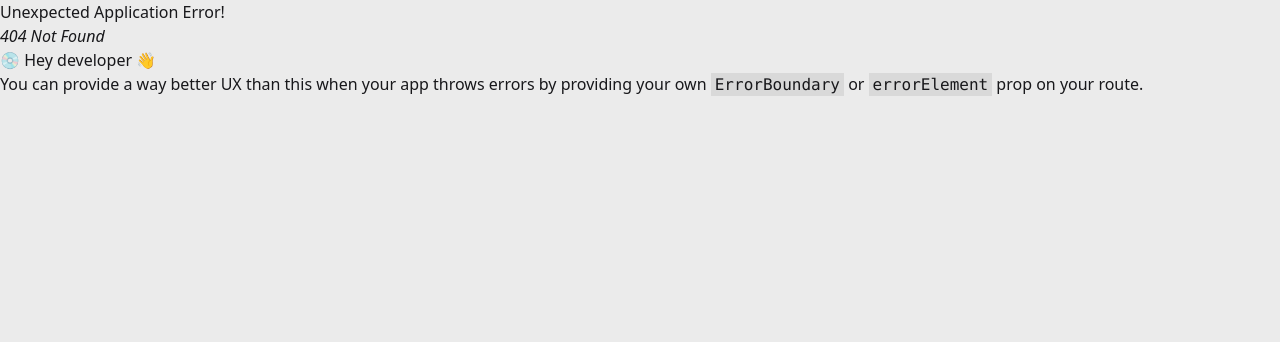
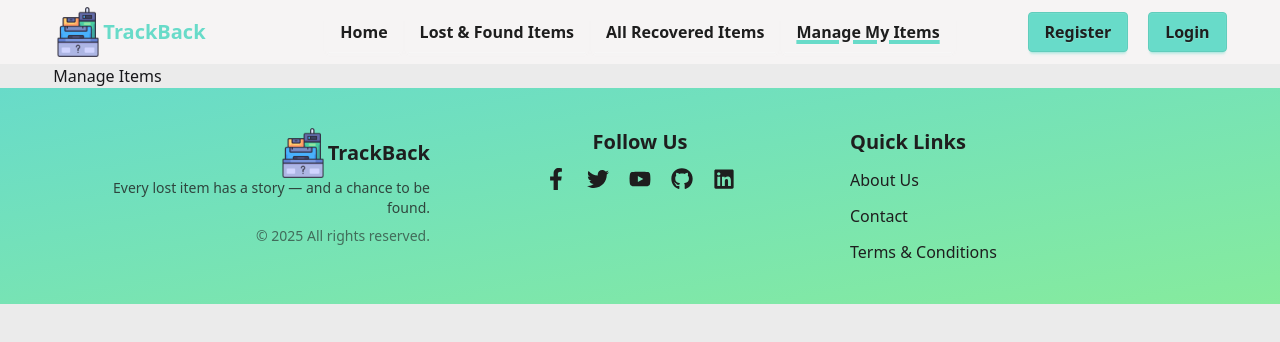
Before and after one commit to gmnayem631/track-back-client, a React (Vite) app: page /manageItems in a window 1280 px wide. Before the commit this address had no page. Shown: the top 342 px of the page. Built offline with nearby package versions, Linux system fonts and the light colour scheme.

Commit message:
created basic router setup

```diff
--- a/src/components/Footer.jsx
+++ b/src/components/Footer.jsx
@@ -13,7 +13,7 @@ const Footer = () => {
   return (
     <div className="bg-gradient-to-br from-primary to-accent text-neutral">
       <footer className="p-10 justify-evenly">
-        <div className="max-w-7xl mx-auto grid md:grid-cols-3 gap-10">
+        <div className="max-w-11/12 mx-auto grid md:grid-cols-3 gap-10">
           {/* Company Info */}
           <div className="flex flex-col items-center md:items-end text-center md:text-right">
             <div className="flex items-center justify-center">
--- a/src/components/Navbar.jsx
+++ b/src/components/Navbar.jsx
@@ -12,19 +12,19 @@ const Navbar = () => {
         Home
       </NavLink>
       <NavLink
-        to={"/addTask"}
+        to={"/lostAndFoundItems"}
         className="btn bg-transparent text-neutral border-0 text-base"
       >
         Lost & Found Items
       </NavLink>
       <NavLink
-        to={"/browseTasks"}
+        to={"/recoveredItems"}
         className="btn bg-transparent text-neutral border-0 text-base"
       >
         All Recovered Items
       </NavLink>
       <NavLink
-        to={"/myPostedTasks"}
+        to={"/manageItems"}
         className="btn bg-transparent text-neutral border-0 text-base"
       >
         Manage My Items
@@ -32,7 +32,7 @@ const Navbar = () => {
     </>
   );
   return (
-    <div className="navbar p-0 max-w-7xl mx-auto">
+    <div className="navbar p-0 max-w-11/12 mx-auto">
       <div className="navbar-start">
         <div className="dropdown">
           <div tabIndex={0} role="button" className="btn btn-ghost lg:hidden">
--- a/src/pages/Home.jsx
+++ b/src/pages/Home.jsx
@@ -0,0 +1,7 @@
+import React from "react";
+
+const Home = () => {
+  return <div className="max-w-11/12 mx-auto">This is Home</div>;
+};
+
+export default Home;
--- /dev/null
+++ b/src/pages/LostAndFoundItems.jsx
@@ -0,0 +1,7 @@
+import React from "react";
+
+const LostAndFoundItems = () => {
+  return <div className="max-w-11/12 mx-auto">Lost and Found Items</div>;
+};
+
+export default LostAndFoundItems;
--- /dev/null
+++ b/src/pages/ManageItems.jsx
@@ -0,0 +1,7 @@
+import React from "react";
+
+const ManageItems = () => {
+  return <div className="max-w-11/12 mx-auto">Manage Items</div>;
+};
+
+export default ManageItems;
--- /dev/null
+++ b/src/pages/RecoveredItems.jsx
@@ -0,0 +1,7 @@
+import React from "react";
+
+const RecoveredItems = () => {
+  return <div className="max-w-11/12 mx-auto">Recovered Items</div>;
+};
+
+export default RecoveredItems;
--- a/src/routes/router.jsx
+++ b/src/routes/router.jsx
@@ -1,11 +1,33 @@
 import { createBrowserRouter } from "react-router";
 import App from "../App";
 import MainLayout from "../layouts/MainLayout";
+import Home from "../pages/Home";
+import LostAndFoundItems from "../pages/LostAndFoundItems";
+import ManageItems from "../pages/ManageItems";
+import RecoveredItems from "../pages/RecoveredItems";
 
 const router = createBrowserRouter([
   {
     path: "/",
     Component: MainLayout,
+    children: [
+      {
+        index: true,
+        Component: Home,
+      },
+      {
+        path: "/lostAndFoundItems",
+        Component: LostAndFoundItems,
+      },
+      {
+        path: "/manageItems",
+        Component: ManageItems,
+      },
+      {
+        path: "/recoveredItems",
+        Component: RecoveredItems,
+      },
+    ],
   },
 ]);
 
```
